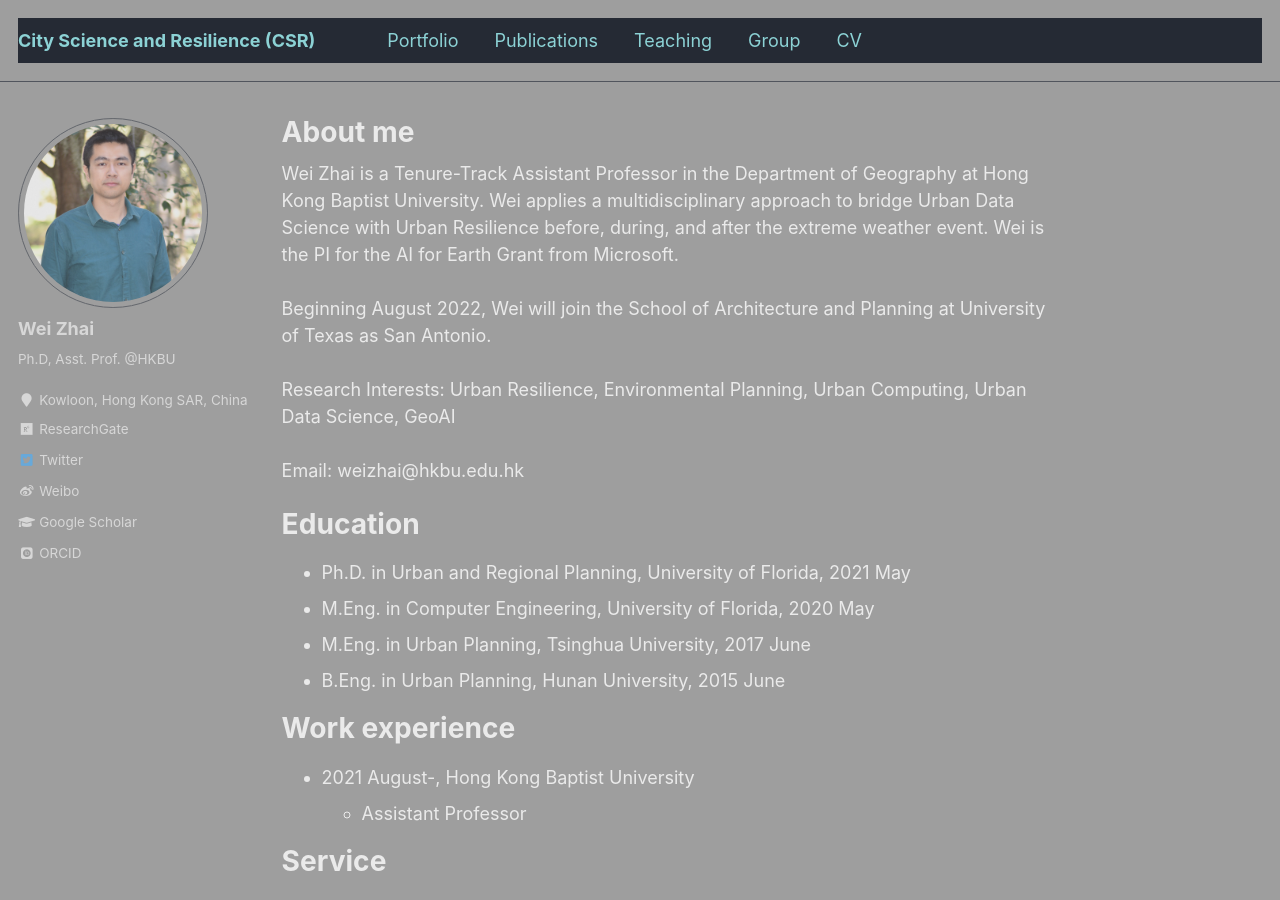
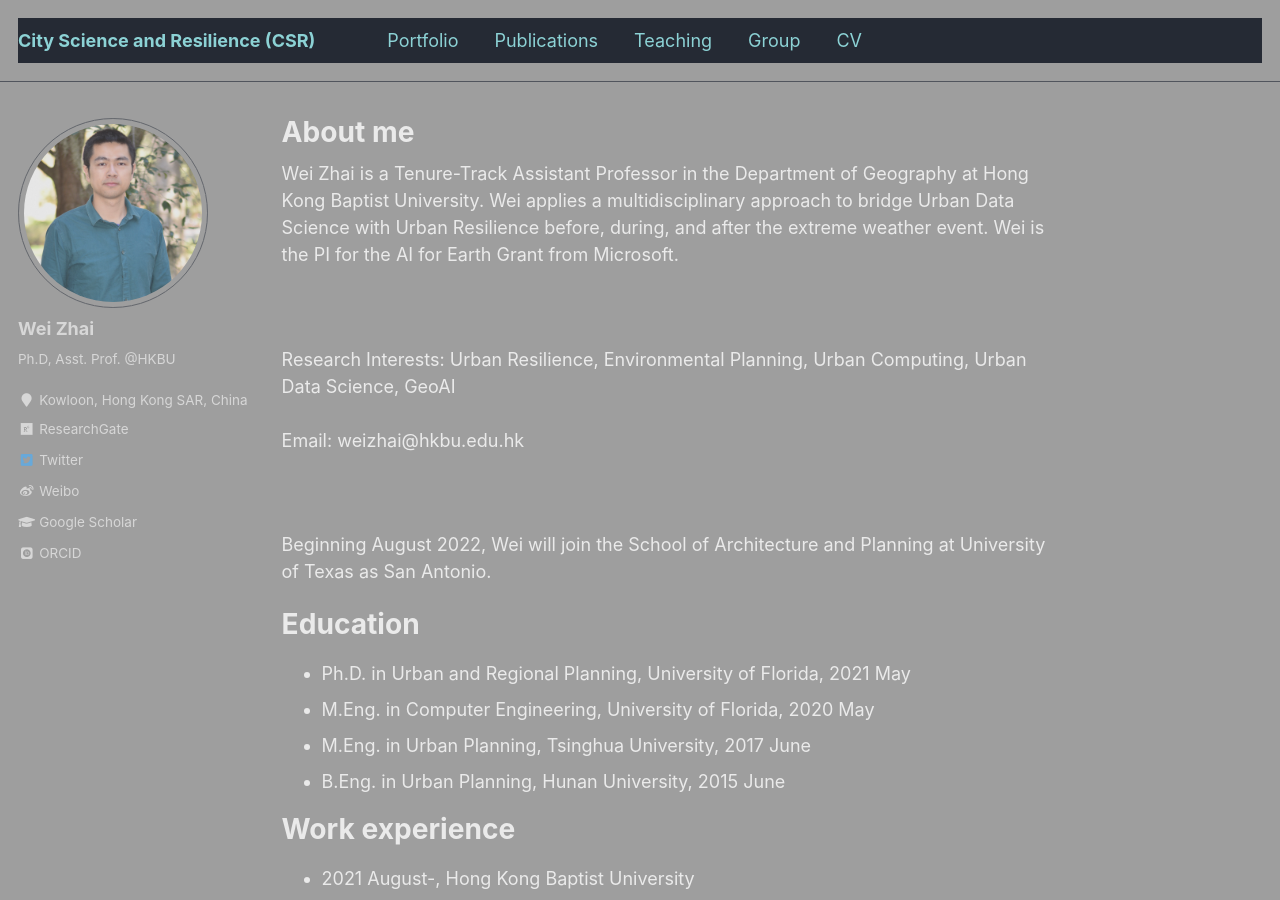
Before and after one commit to skywalkerzhai/weizhai.github.io, a Jekyll site: the page built from _pages/about.md, in a window 1280 px wide and 900 px high. Built offline with Jekyll 4.4.1, drawn with Linux system fonts in a browser that asks for light colours; some web fonts are replaced.

Commit message:
Update about.md

```diff
--- a/_pages/about.md
+++ b/_pages/about.md
@@ -9,12 +9,14 @@ redirect_from:
 ---
 
 Wei Zhai is a Tenure-Track Assistant Professor in the Department of Geography at Hong Kong Baptist University. Wei applies a multidisciplinary approach to bridge Urban Data Science with Urban Resilience before, during, and after the extreme weather event. Wei is the PI for the AI for Earth Grant from Microsoft.
-<br/><br/>
-Beginning August 2022, Wei will join the School of Architecture and Planning at University of Texas as San Antonio.
+
 <br/><br/>
 Research Interests: Urban Resilience, Environmental Planning, Urban Computing, Urban Data Science, GeoAI
 <br/><br/>
 Email: weizhai@hkbu.edu.hk
+
+<br/><br/>
+Beginning August 2022, Wei will join the School of Architecture and Planning at University of Texas as San Antonio.
 
 Education
 ======
```
